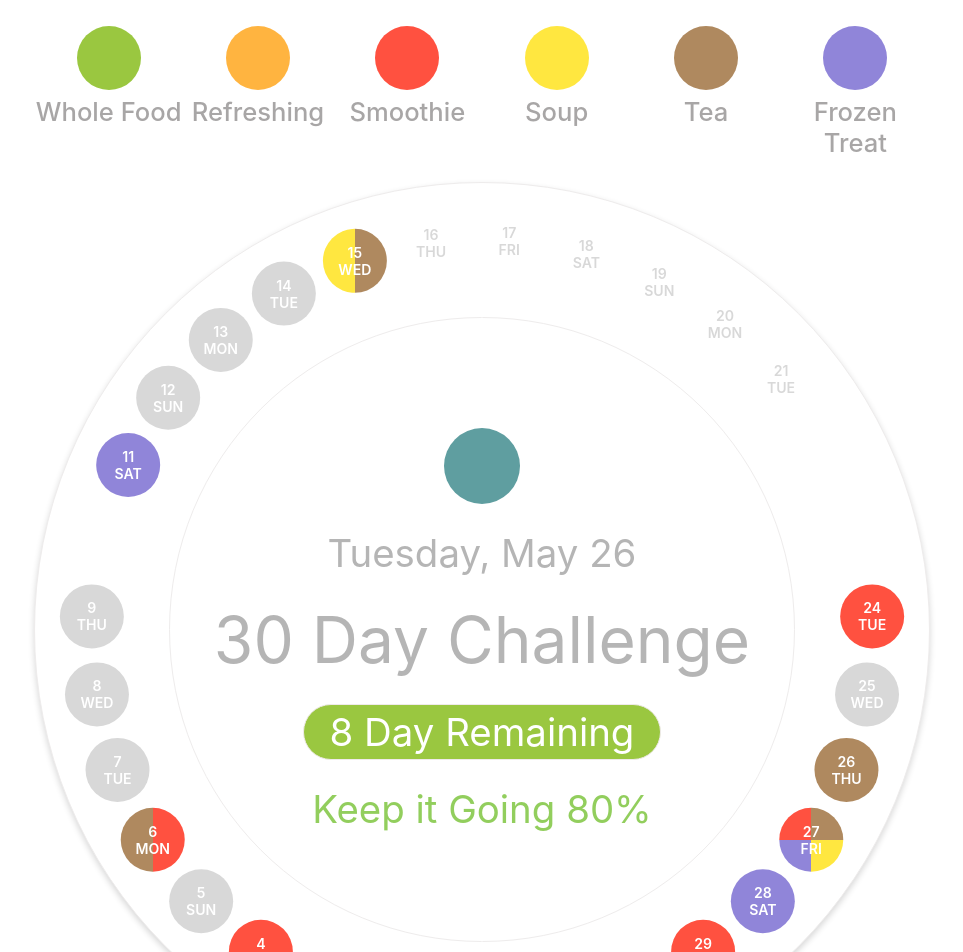
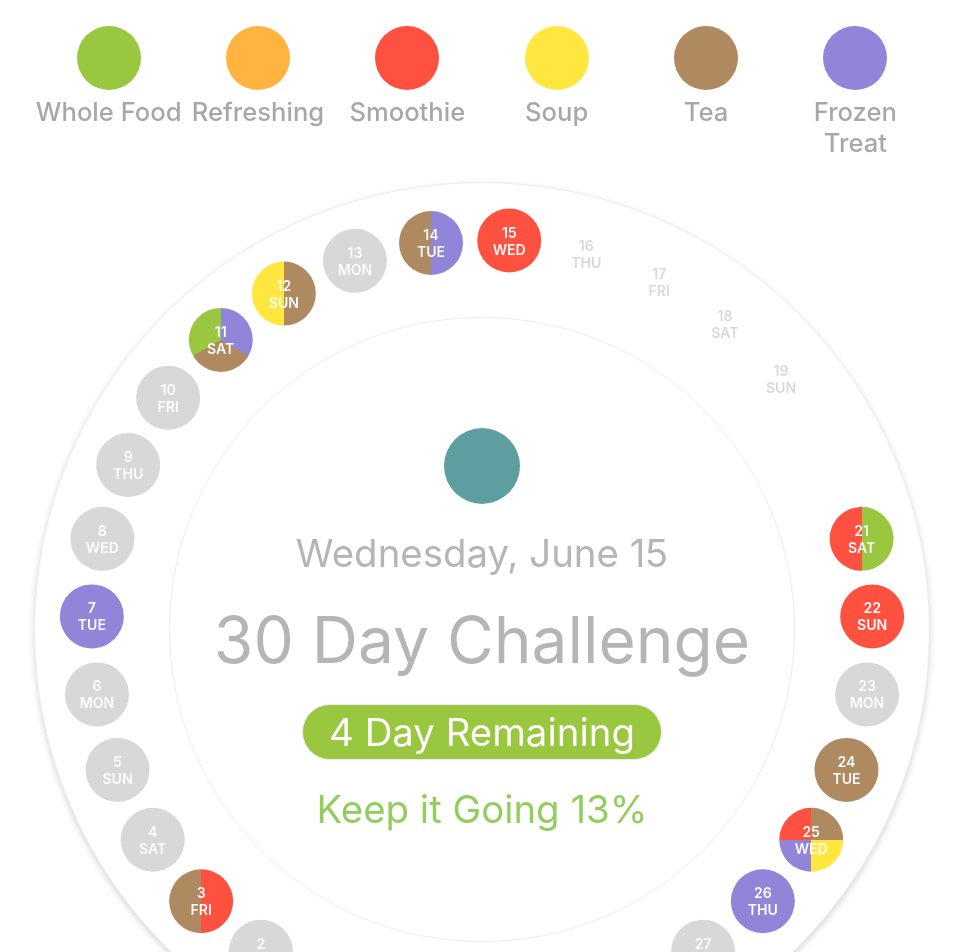
Before and after one commit to DangerDeveloper/React-components, a React (Create React App) app: page / in a window 1280 px wide. Shown: the top 952 px of the page, without its empty margins (158-1121 px from the left). Built offline with nearby package versions, Linux system fonts and the light colour scheme.

Commit message:
Circle complete

```diff
--- a/package.json
+++ b/package.json
@@ -6,6 +6,7 @@
     "@testing-library/jest-dom": "^5.16.4",
     "@testing-library/react": "^13.3.0",
     "@testing-library/user-event": "^13.5.0",
+    "highcharts": "^10.1.0",
     "react": "^18.1.0",
     "react-dom": "^18.1.0",
     "react-helmet": "^6.1.0",
--- a/src/components/date/date.com.jsx
+++ b/src/components/date/date.com.jsx
@@ -6,11 +6,12 @@ function Date({date}) {
     if(date[3]) {
         col = date[3].map(value => Object.keys(food_color).find(key => food_color[key] === value));
     }
+    // console.log(col);
     return <div className='single-date'
             style={{background: col[0] === 'transparent' ? 'transparent' :
                              col.length === 1 ? col[0] :
                              col.length === 2 ? `linear-gradient(to left, ${col[0]} 50%, ${col[1]} 50%)` :
-                             col.length === 3 ? `linear-gradient(to left, ${col[0]}, ${col[0]} 33.33%, ${col[1]} 33.33%, ${col[1]} 66.66%, ${col[2]} 66.66%)` :
+                             col.length === 3 ? `conic-gradient(${col[0]} 0deg, ${col[0]} 120deg, ${col[1]} 120deg, ${col[1]} 240deg, ${col[2]} 240deg)` :
                               `conic-gradient(${col[0]} 0deg, ${col[0]} 90deg,
                                                  ${col[1]} 90deg, ${col[1]} 180deg, ${col[2]} 180deg, ${col[2]} 270deg, ${col[3]} 270deg)`,
                     color: col[0] === 'transparent' ? '#D8D8D8' : 'white'}}>
--- a/src/components/date/date.sty.scss
+++ b/src/components/date/date.sty.scss
@@ -1,7 +1,7 @@
 .single-date {
     font-size: 1.1vw;
     background: transparent;
-    color: #989898;
+    color: #D8D8D8;
     font-weight: 600;
 
     position: absolute;
--- a/src/components/graph-detail-container/graph-detail-container.com.jsx
+++ b/src/components/graph-detail-container/graph-detail-container.com.jsx
@@ -1,6 +1,8 @@
 import { daysInMonth, food_color } from '../../js/my';
 import './graph-detail-container.sty.scss';
-import HSBar from "react-horizontal-stacked-bar-chart";
+// import HSBar from "react-horizontal-stacked-bar-chart";
+import Highcharts from 'highcharts';
+import { useEffect } from 'react';
 
 function GraphDetailContainer() {
     let date = new Date();
@@ -29,7 +31,79 @@ function GraphDetailContainer() {
         return obj;
     }, {}));
 
-    console.log(output);
+    // console.log(output);
+    // console.log(output.map(co => {
+    //     console.log(co['color'])
+    //     return co['color'];
+    // }));
+
+    // console.log(output.map(co => {
+    //     console.log(co);
+    //     return {
+    //         showInLegend: false,
+    //         name: co['description'],
+    //         data: [co['value']],
+    //       };
+    // }))
+
+    useEffect(() => {
+        Highcharts.chart('container', {
+            credits: {
+              enabled: false
+            },
+            colors: output.map(co => co['color']),
+            plotOptions: {
+                series: {
+                    stacking: 'normal'
+                },
+                column: {
+                colorByPoint: true
+                    }
+            },
+            chart: {
+                type: 'bar',
+                spacing: [0, 0, 0, 0],
+                backgroundColor: null,
+                marginTop:0,
+                marginBottom:0,
+
+            },
+            title: {
+              text: ''
+            },
+            xAxis: {
+              startOnTick: false,
+              labels: {
+                enabled: false
+              },
+              categories: [''],
+              lineWidth: 0,
+              tickWidth: 0,
+              labels: {
+                enabled: false
+              }
+            },
+            yAxis: {
+              minPadding: 0,
+              maxPadding: 0,
+              labels: {
+                enabled: false
+              },
+              gridLineWidth: 0,
+              title: null,
+            },
+            series: output.map((co, _, fco) => {
+                // console.log(co);
+                return {
+                    showInLegend: false,
+                    name: co['description'],
+                    data: [((co['value'] / fco.map(a => a['value']).reduce((a, b) => a + b, 0)) * 100)],
+                  };
+            }),
+        });
+    }, []);
+
+
 
     return <div className='graph-data'>
         <div className='current-streak streak'>
@@ -37,7 +111,8 @@ function GraphDetailContainer() {
             <p className='current-streak-paragraph'>Current Streak</p>
         </div>
         <div className='graph-box'>
-                <HSBar height={'100%'} id="new_id" data={output}/>
+                {/* <HSBar height={'100%'} id="new_id" data={output}/> */}
+                <div id="container"></div>
         </div>
         <div className='longest-streak streak'>
             <p className='no-of-days'>7 Days</p>
--- a/src/components/graph-detail-container/graph-detail-container.sty.scss
+++ b/src/components/graph-detail-container/graph-detail-container.sty.scss
@@ -27,13 +27,24 @@
 }
 
 .graph-box {
-    // background: rgb(43, 43, 40);
+    background: rgb(43, 43, 40);
     flex: 1;
     margin: 0 1rem;
     height: 4vw;
     border-radius: 999999px;
 }
 
-#new_id {
+
+#container {
+    height: 100%;
+    width: 100%;
     border-radius: 999999px;
 }
+
+.highcharts-legend-box {
+    width: 0;
+    height: 0;
+}
+// #new_id {
+//     border-radius: 999999px;
+// }
--- a/src/components/inside/inside.com.jsx
+++ b/src/components/inside/inside.com.jsx
@@ -1,14 +1,29 @@
 import Profile from '../profile/profile.com';
 import './inside.sty.scss'
 
-function Inside() {
+function Inside({dateList}) {
+
+    const week = ['Sunday', 'Monday', 'Tuesday', 'Wednesday', 'Thursday', 'Friday', 'Saturday'];
+    const year = ['January', 'February', 'March', 'April', 'May', 'June', 'July', 'August', 'September', 'October', 'November', 'December'];
+    let dt = new Date();
+
+    const remaningDays = dateList.reduce((totalCount, value) => {
+        if(value.length === 3) {
+            return totalCount += 1;
+        }
+        return totalCount += 0;
+    }, 0);
+
+    // console.log(100 * remaningDays / 30);
+    const remaningPercentage = Math.round((remaningDays / 30) * 100);
+    // console.log(remaningPercentage);
 
     return <div className="inside-circle">
         <Profile />
-        <div className='inside-date'>Tuesday, May 26</div>
+        <div className='inside-date'>{week[dt.getDay()]}, {year[dt.getMonth()]} {dt.getDate()}</div>
         <p className='day-challenge'> 30 Day Challenge</p>
-        <span className='remanning-day'>8 Day Remaining</span>
-        <p className='remanning-percentage'>Keep it Going 80%</p>
+        <span className='remanning-day'>{remaningDays} Day Remaining</span>
+        <p className='remanning-percentage'>Keep it Going {remaningPercentage}%</p>
     </div>
 }
 
--- a/src/components/main/main.com.jsx
+++ b/src/components/main/main.com.jsx
@@ -27,8 +27,8 @@ function Main() {
 
     useEffect(() => {
         document.querySelectorAll('.main-circle').forEach(ciclegraph => {
-            let innerCircle = ciclegraph.querySelector('.inside-circle');
-            console.log(innerCircle.clientWidth);
+            // let innerCircle = ciclegraph.querySelector('.inside-circle');
+            // console.log(innerCircle.clientWidth);
             let circles = ciclegraph.querySelectorAll('.single-date');
             let angle = 360-25, dangle = 345 / circles.length;
             for( let i = 0; i < circles.length; ++i ){
@@ -39,11 +39,11 @@ function Main() {
         })
       }, []);
 
+    const dateList =  daysInMonth();
+
     return (<div className="main-circle">
-            <Inside />
-            {daysInMonth()
-            .map((date, key) => <Date key={key} date={date}/>)}
-
+            <Inside dateList={dateList}/>
+            {dateList.map((date, key) => <Date key={key} date={date}/>)}
         </div>);
 }
 
--- a/src/js/my.js
+++ b/src/js/my.js
@@ -9,13 +9,12 @@ export const food_color = {'#9AC740': 'Whole Food',
                             '#9085D9': 'Frozen Treat',
                             '#D8D8D8': 'No Activity'};
 
-const fake_data = [['Whole Food Drink', 'Smoothie'],
+const fake_data = [['Whole Food', 'Smoothie'],
                   ['Smoothie'],
                   ['No Activity'],
                   ['Tea'],
                   ['Tea', 'Soup', 'Frozen Treat', 'Smoothie'],
                   ['Frozen Treat'],
-                  ['Smoothie'],
                   ['No Activity'],
                   ['Smoothie'],
                   ['Frozen Treat'],
@@ -27,32 +26,97 @@
                   ['No Activity'],
                   ['No Activity'],
                   ['No Activity'],
-                  ['Frozen Treat', 'Tea', 'Whole Food Drink'],
                   ['Frozen Treat'],
                   ['No Activity'],
                   ['No Activity'],
                   ['No Activity'],
+                  ['Frozen Treat', 'Tea', 'Whole Food'],
                   ['Tea', 'Soup'],
+                  ['No Activity'],
+                  ['Frozen Treat', 'Tea'],
+                  ['Smoothie'],
                   ['No Activity'],
                   ['No Activity'],
                   ['No Activity'],
                   ['No Activity'],
-                  ['Frozen Treat', 'Tea'],
+                  ['No Activity'],
+                  ['No Activity'],
+                  ['No Activity'],
+                  ['No Activity'],
+                  ['No Activity'],
+                  ['No Activity'],
+                  ['No Activity'],
                   ['No Activity'],
                   ];
 
 
 export const daysInMonth = () => {
-  let dt = new Date('23-may-2022');
+  let dt = new Date('21-may-2022');
+  let dt_check = new Date('21-may-2022');
+  let today = new Date();
+  // let newDT = new Date('23-jun-2022');
+
+  dt_check = new Date(dt_check.getTime() + (1000 * 60 * 60 * 24 * 29));
+
+  // newDT = new Date(newDT.getTime() + (1000 * 60 * 60 * 24 * 1));
+  // newDT = new Date(newDT.getTime() - (1000 * 60 * 60 * 24 * 30));
 
   const days = [];
-  for (let i=0; i <= 29; i++) {
-    if(dt.getTime() < new Date().getTime()) {
+
+  if(dt_check.getTime() <= today.getTime()) {
+    console.log('Hello');
+
+    for (let i=0; dt.getTime() <= new Date(today.getTime() + (1000 * 60 * 60 * 24 * 1)); i++) {
+      if(dt.getTime() <= today.getTime()) {
         days.push([dt, dt.getDate(), week[dt.getDay()], fake_data[i]]);
       } else {
         days.push([dt, dt.getDate(), week[dt.getDay()]]);
       }
       dt = new Date(dt.getTime() + (1000 * 60 * 60 * 24));
       }
+
+      return days.slice(-30);
+  } else {
+    for (let i=0; i <= 29; i++) {
+      if(dt.getTime() <= today.getTime()) {
+        days.push([dt, dt.getDate(), week[dt.getDay()], fake_data[i]]);
+      } else {
+        days.push([dt, dt.getDate(), week[dt.getDay()]]);
+      }
+      dt = new Date(dt.getTime() + (1000 * 60 * 60 * 24));
+      }
+
     return days;
   }
+
+
+
+
+  // for (let i=0; i <= 29; i++) {
+  //   if(dt_check.getTime() < today.getTime()) {
+  //     console.log('Hello');
+
+
+
+  //   if(newDT.getTime() < today.getTime()) {
+  //     days.push([newDT, newDT.getDate(), week[newDT.getDay()], fake_data[i]]);
+  //   } else {
+  //     days.push([newDT, newDT.getDate(), week[newDT.getDay()]]);
+  //   }
+  //   newDT = new Date(newDT.getTime() + (1000 * 60 * 60 * 24));
+
+
+
+  //   } else {
+  //     if(dt.getTime() < today.getTime()) {
+  //     days.push([dt, dt.getDate(), week[dt.getDay()], fake_data[i]]);
+  //   } else {
+  //     days.push([dt, dt.getDate(), week[dt.getDay()]]);
+  //   }
+  //   dt = new Date(dt.getTime() + (1000 * 60 * 60 * 24));
+  // }
+  // }
+
+
+  // return days;
+}
```
Also changed, not shown: 1 other file (tests, documents, lock files or other folders). Lines whose indentation alone changed are shown as unchanged.
